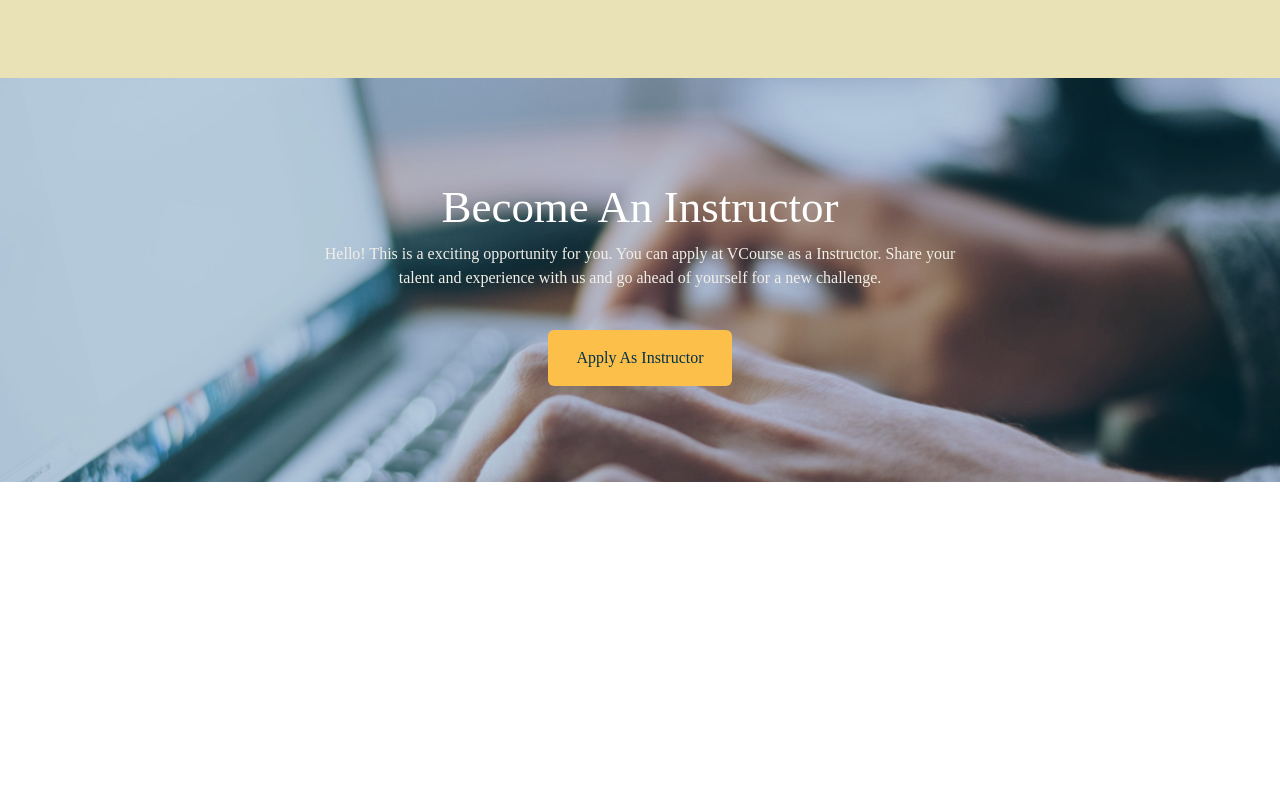
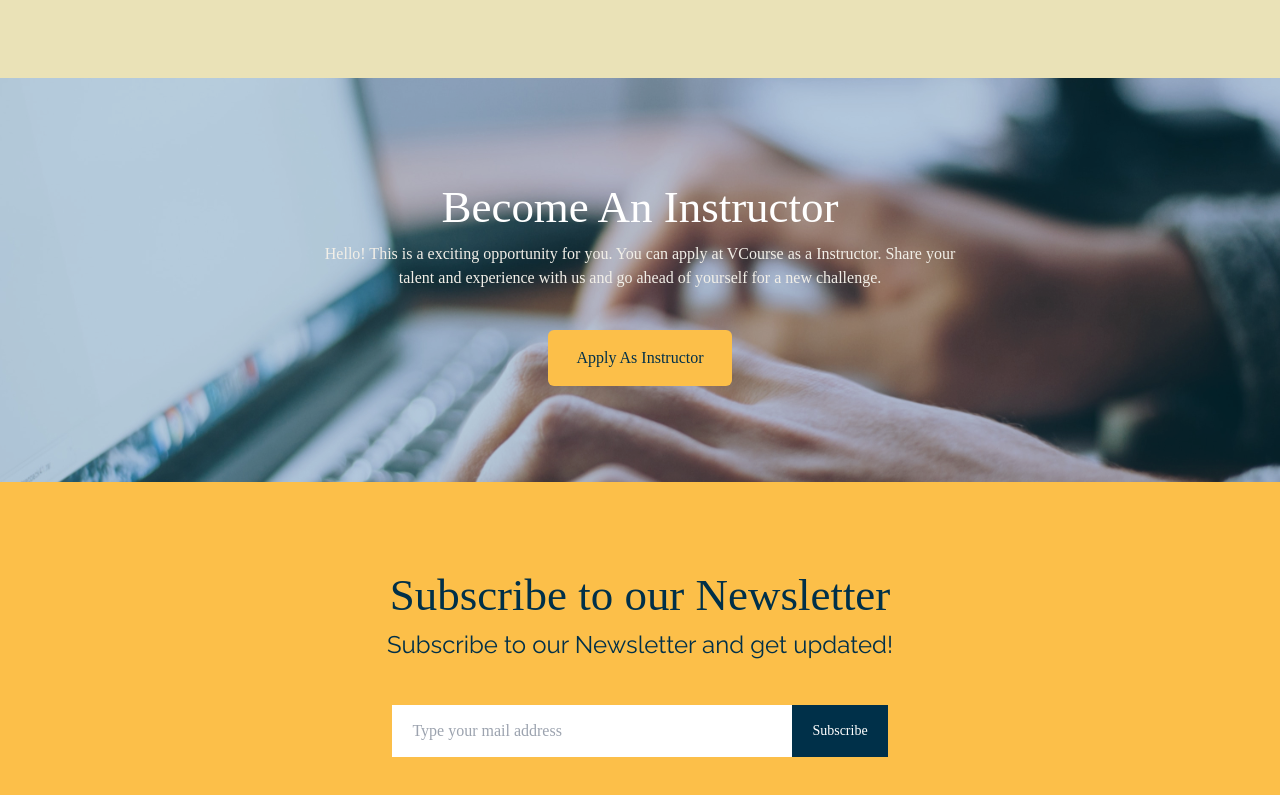
Before and after one commit to webdevbiswaajit/VCourse, a React (Create React App) app: page / in a window 1280 px wide. Shown: the part 4052-4847 px from the top of the page. Before the commit the page ends 4534 px from the top, so only its background shows below. Built offline with nearby package versions, Linux system fonts and the light colour scheme; a web font is replaced by a local one.

Commit message:
Newsletter Page design

```diff
--- a/src/Component/HomeElement/LearnWith.js
+++ b/src/Component/HomeElement/LearnWith.js
@@ -132,7 +132,7 @@ function LearnWith() {
               </div>
             </div>
             <div className="">
-              <img src={learn} alt="Leanr Banner" />
+              <img className=" w-full" src={learn} alt="Leanr Banner" />
             </div>
           </div>
         </div>
--- /dev/null
+++ b/src/Component/HomeElement/Newsletter.js
@@ -0,0 +1,36 @@
+import React from "react";
+
+function Newsletter() {
+  return (
+    <>
+      <div className=" bg-khaki py-20">
+        <div className="container mx-auto">
+          <div className="text-center   w-3/4 mx-auto">
+            <h2 className=" text-black text-heading font-slab">
+              Subscribe to our Newsletter
+            </h2>
+            <p className=" font-rly text-2xl text-black">
+              Subscribe to our Newsletter and get updated!
+            </p>
+          </div>
+        </div>
+        <div className=" mt-11 mx-auto ">
+          <form action="">
+            <div className=" flex justify-center">
+              <input
+                className=" border-none outline-none font-medium text-black w-430  px-5 "
+                type="email"
+                placeholder="Type your mail address"
+              />
+              <button className=" bg-black px-5 py-4 font-medium text-sm text-white">
+                Subscribe
+              </button>
+            </div>
+          </form>
+        </div>
+      </div>
+    </>
+  );
+}
+
+export default Newsletter;
--- a/src/Page/Home.js
+++ b/src/Page/Home.js
@@ -3,6 +3,7 @@ import Menu from "../Component/Common/Menu";
 import Hero from "../Component/HomeElement/Hero";
 import Instructor from "../Component/HomeElement/Instructor";
 import LearnWith from "../Component/HomeElement/LearnWith";
+import Newsletter from "../Component/HomeElement/Newsletter";
 import PopularCourses from "../Component/HomeElement/PopularCourses";
 import TopCategories from "../Component/HomeElement/TopCategories";
 
@@ -15,6 +16,7 @@ function Home() {
       <PopularCourses />
       <LearnWith />
       <Instructor />
+      <Newsletter />
     </>
   );
 }
--- a/tailwind.config.js
+++ b/tailwind.config.js
@@ -17,6 +17,7 @@ module.exports = {
       spacing: {
         700: "44rem",
         245: "18rem",
+        430: "400px",
       },
       fontFamily: {
         rly: ["Raleway", "sans-serif"],
```
